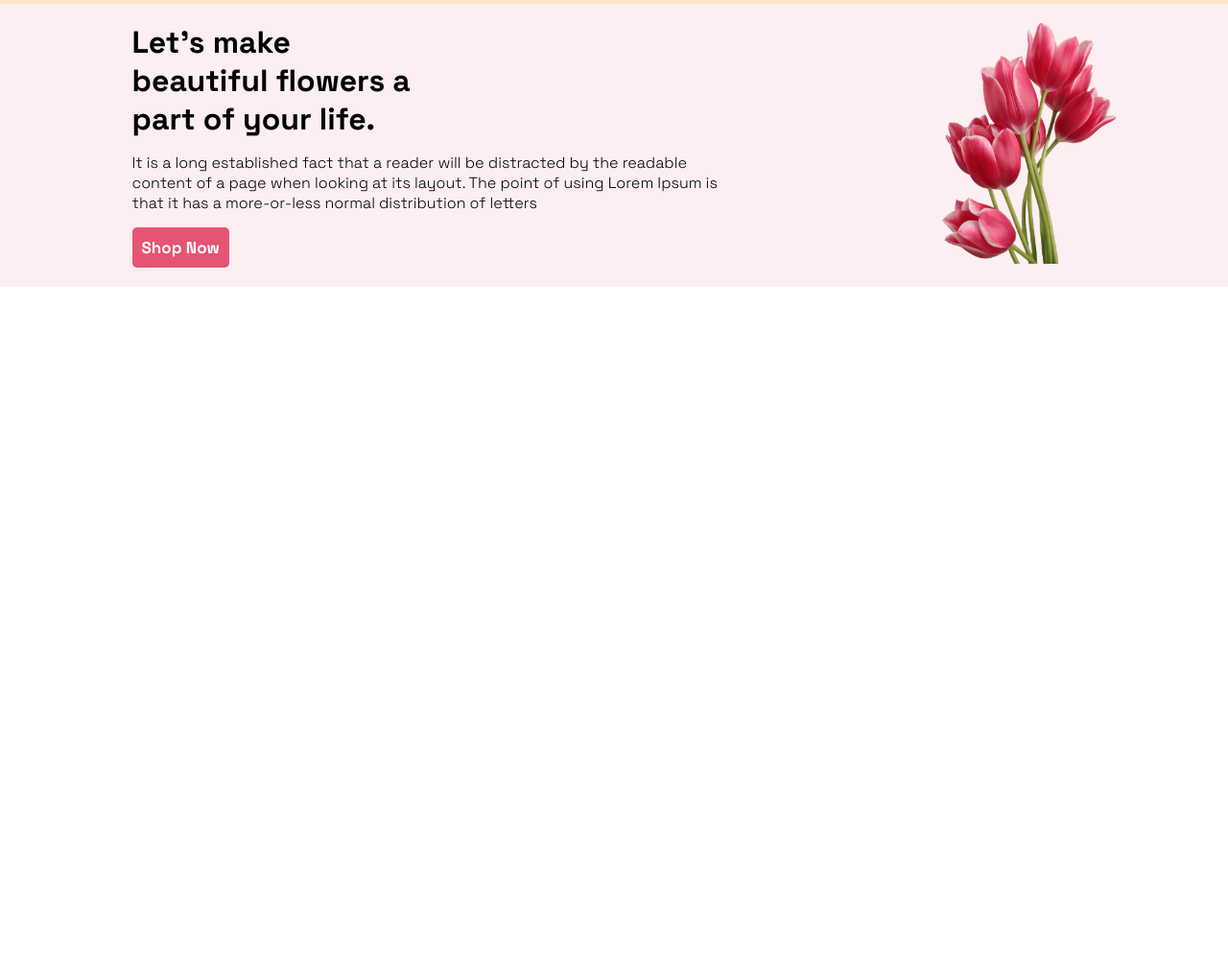
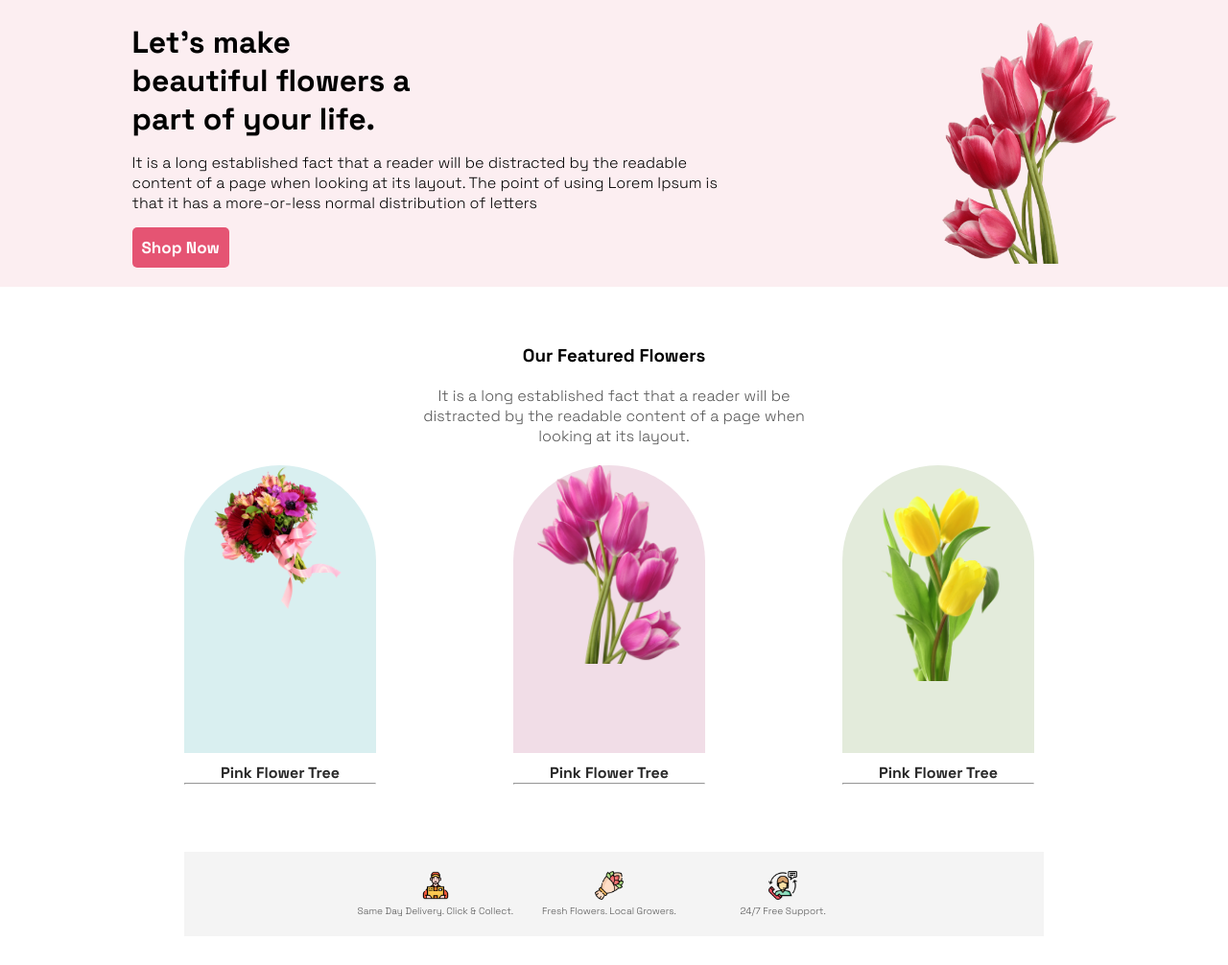
Before and after one commit to masud3330/flower-shop, a plain HTML site: page index.html in a window 1280 px wide. Shown: the part 49-1055 px from the top of the page at 96% size. Before the commit the page ends 800 px from the top, so only its background shows below. Drawn offline with Linux system fonts and the light colour scheme.

Commit message:
Our Featured Flowers section added

```diff
--- a/index.html
+++ b/index.html
@@ -64,9 +64,69 @@
 
     </header>
 
-    <main>
+
+    <!-- main section -->
+
+    <main class="main-section">
+
+        <div class="Featured-Flowers">
+            <h3>Our Featured Flowers</h3>
+            <p>It is a long established fact that a reader will be distracted by the readable
+                content of a page when looking at its layout.</p>
+
+            <div class="flower-show">
+                <div class="tree-cart">
+                    <div class="flower-tree , pngwing5-bacground">
+                        <img class="flower-tree-pic" src="Flower Asset/pngwing 5.png" alt="">
+
+                    </div>
+                    <h4>Pink Flower Tree</h4><hr>
 
 
+                </div>
+
+                <div class="tree-cart">
+                    <div class="flower-tree , pngwing6-background">
+                        <img class="flower-tree-pic" src="Flower Asset/pngwing 6.png" alt="">
+
+                    </div>
+                    <h4>Pink Flower Tree</h4><hr>
+
+
+                </div>
+
+                <div class="tree-cart">
+                    <div class="flower-tree , pngwing7-bacground">
+                        <img class="flower-tree-pic" src="Flower Asset/pngwing 7.png" alt="">
+
+                    </div>
+                    <div>
+                        <h4>Pink Flower Tree</h4>
+                        <hr>
+                    </div>
+
+
+                </div>
+            </div>
+
+        </div>
+
+      <div class="service">
+         <div class="all-sevice">
+            <div>
+                <img src="Flower Asset/Group 57.png" alt="">
+                <p>Same Day Delivery. Click & Collect.</p>
+             </div>
+             <div>
+                <img src="Flower Asset/Group 58.png" alt="">
+                <p>Fresh Flowers. Local Growers.</p>
+             </div>
+             <div>
+                <img src="Flower Asset/Group 59.png" alt="">
+                <p>24/7 Free Support.</p>
+             </div>
+         </div>
+      </div>
 
     </main>
 
--- a/style.css
+++ b/style.css
@@ -13,7 +13,7 @@
 
 }
 .flower{
-    color: #e41d5f;
+    color: #E55473;
 }
 
 .manu ul{
@@ -33,7 +33,7 @@
 
 }
 .manu ul li a:hover{
-    background-color: #e41d5f;
+    background-color: #E55473;
     color: white;
     padding: 3px;
     border-radius: 3px;
@@ -47,7 +47,7 @@
     margin-right: 20px;
 }
 .font-icon ul li:hover{
-    color: #e41d5f;
+    color: #E55473;
 }
 
 .navBar{
@@ -55,7 +55,8 @@
     flex-wrap: wrap;
     justify-content: space-around;
     align-items: center;
-    background-color: bisque;
+    background-color: #FCEEF1;
+
     padding: 10px;
     font-family: 'Space Grotesk', sans-serif;
 
@@ -104,3 +105,90 @@
     background-color: #E55473;
     color: white;
 }
+header{
+    margin-bottom: 30px;
+}
+
+/* main section */
+
+.flower-tree{
+    background-color: rgb(138, 127, 127);
+    height: 300px;
+    width: 200px;
+    border-radius: 100px 100px 0 0;
+    margin-bottom: 10px;
+
+}
+.pngwing5-bacground{
+    background-color: #D9EFF0;
+}
+.pngwing6-background{
+    background-color:#F1DDE7 ;
+}
+.pngwing7-bacground{
+    background-color: #E3EBDB;
+}
+
+.flower-tree-pic{
+    width: 150px;
+    margin-bottom: 0;
+}
+.tree-cart{
+    margin-right: 10px;
+    margin-bottom: 10px;
+    color: #282828;
+
+}
+.Featured-Flowers{
+    width: 70%;
+    /* display: flex; */
+    margin: auto;
+    justify-content: center;
+    align-items: center;
+
+    padding: 30px;
+    text-align: center;
+    margin-bottom: 30px;
+}
+.Featured-Flowers p{
+    width: 50%;
+    margin: auto;
+    padding: 20px 0;
+    color: #545454;
+}
+
+.flower-show{
+    display: flex;
+    flex-wrap: wrap;
+    justify-content: space-between;
+    align-items: center;
+}
+hr{
+
+
+}
+.service{
+    width: 70%;
+    margin: auto;
+}
+.all-sevice{
+    display: flex;
+    flex-wrap: wrap;
+    justify-content: center;
+    align-items: center;
+    background-color: #F4F4F4;
+    padding: 20px;
+    margin-bottom: 30px;
+    text-align: center;
+}
+.all-sevice div{
+    width: 20%;
+    margin-right: 10px;
+}
+.all-sevice img{
+    width: 30px;
+}
+.all-sevice p{
+    font-size: 10px;
+    color: #545454;
+}
```
